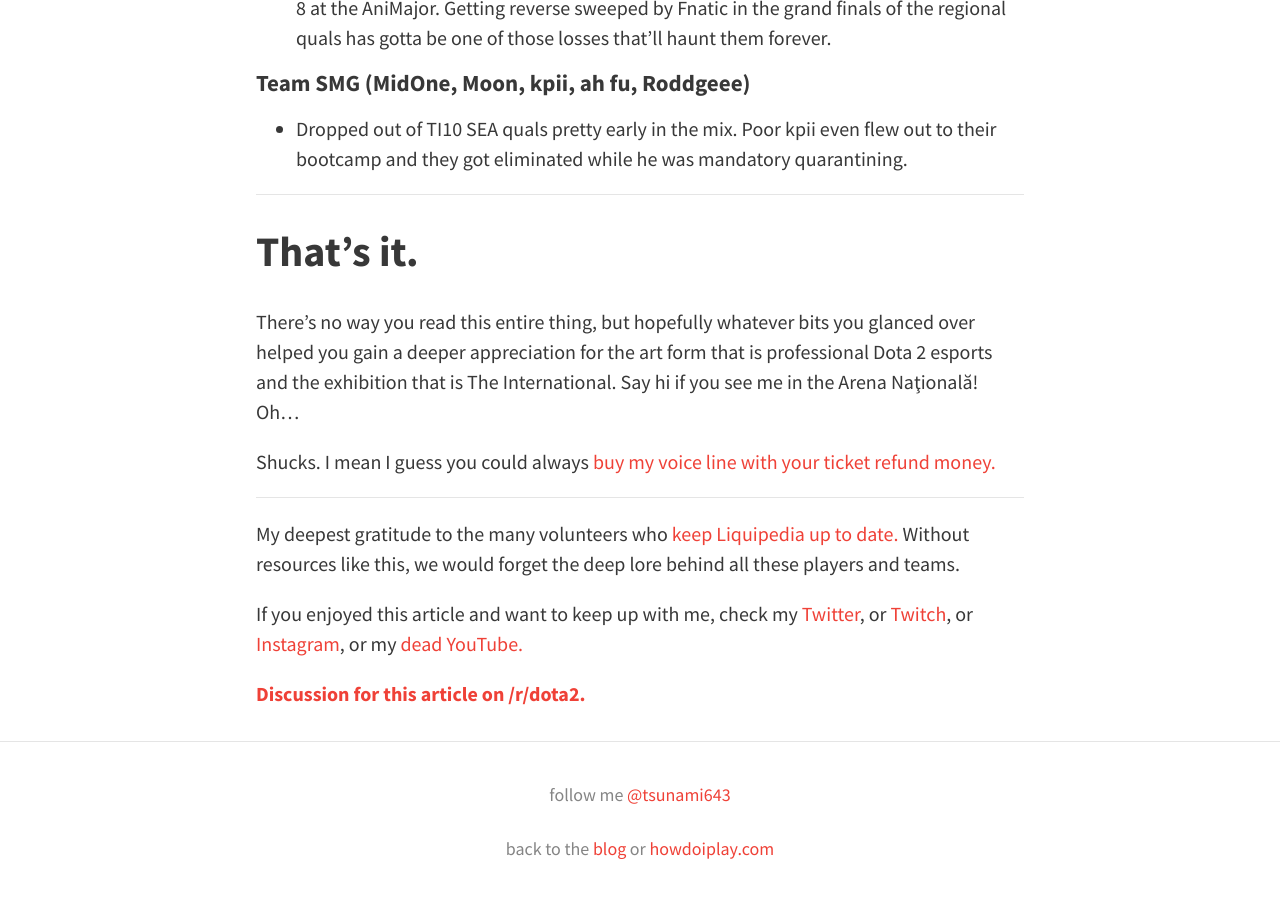
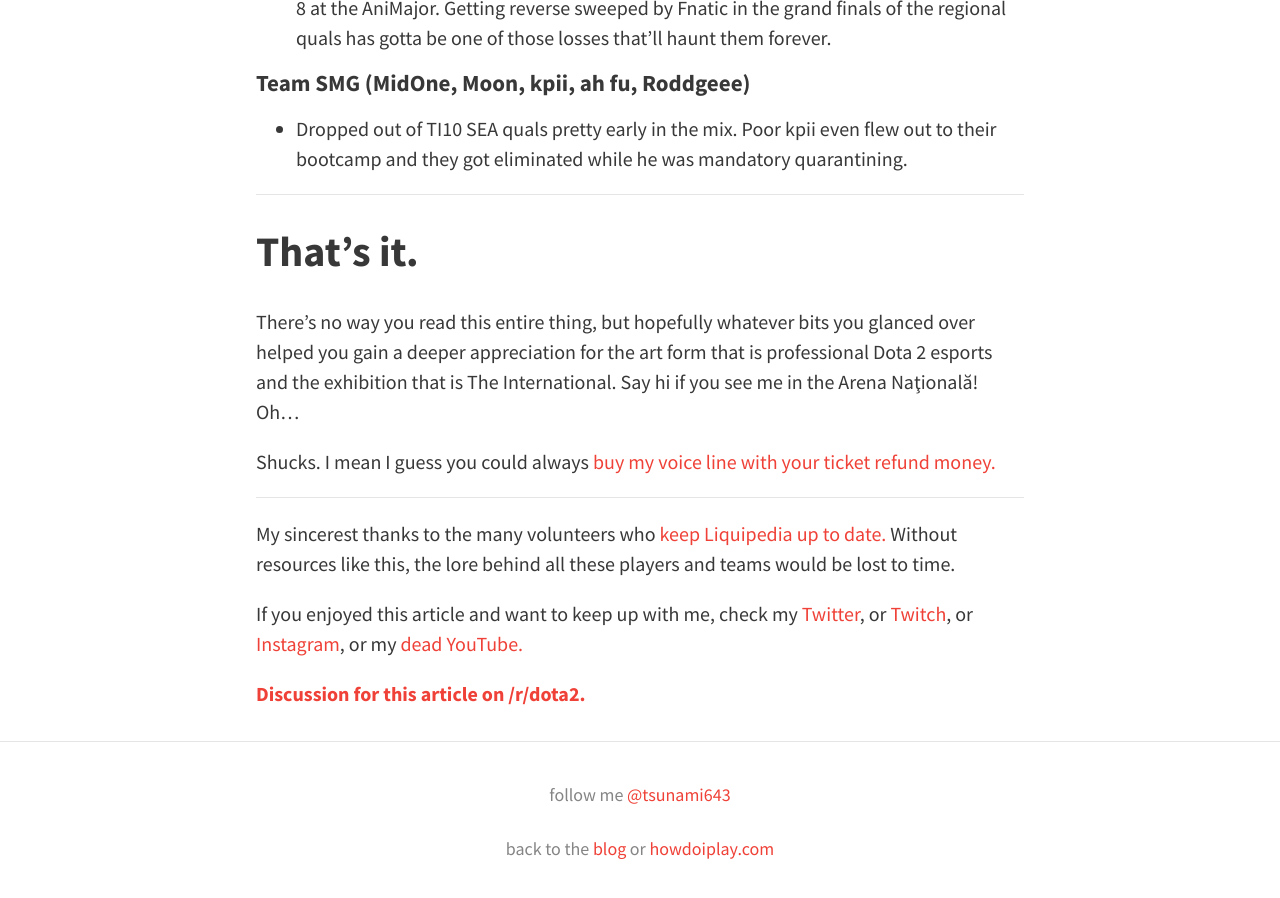
Before and after one commit to tsunami643/blog, a Jekyll site: the page built from _posts/2021-10-06-ti10-team-guide.md, in a window 1280 px wide and 900 px high, scrolled down 25118 px. Built offline with Jekyll 4.4.1, drawn with Linux system fonts in a browser that asks for light colours; nearby versions of some CDN libraries; comment, search, counter and statistics services are not loaded.

Commit message:
Update 2021-10-06-ti10-team-guide.md

```diff
--- a/_posts/2021-10-06-ti10-team-guide.md
+++ b/_posts/2021-10-06-ti10-team-guide.md
@@ -793,7 +793,7 @@ Shucks. I mean I guess you could always [buy my voice line with your ticket refu
 
 ----
 
-My deepest gratitude to the many volunteers who <a href="https://liquipedia.net/dota2/Dota_Pro_Circuit/2021/Rankings">keep Liquipedia up to date.</a> Without resources like this, we would forget the deep lore behind all these players and teams.
+My sincerest thanks to the many volunteers who <a href="https://liquipedia.net/dota2/Dota_Pro_Circuit/2021/Rankings">keep Liquipedia up to date.</a> Without resources like this, the lore behind all these players and teams would be lost to time.
 
 If you enjoyed this article and want to keep up with me, check my [Twitter](https://twitter.com/tsunami643), or [Twitch](https://twitch.tv/tsunami643), or [Instagram](https://instagram.com/tsunami643), or my [dead YouTube.](https://youtube.com/tsunami643)
 
```
